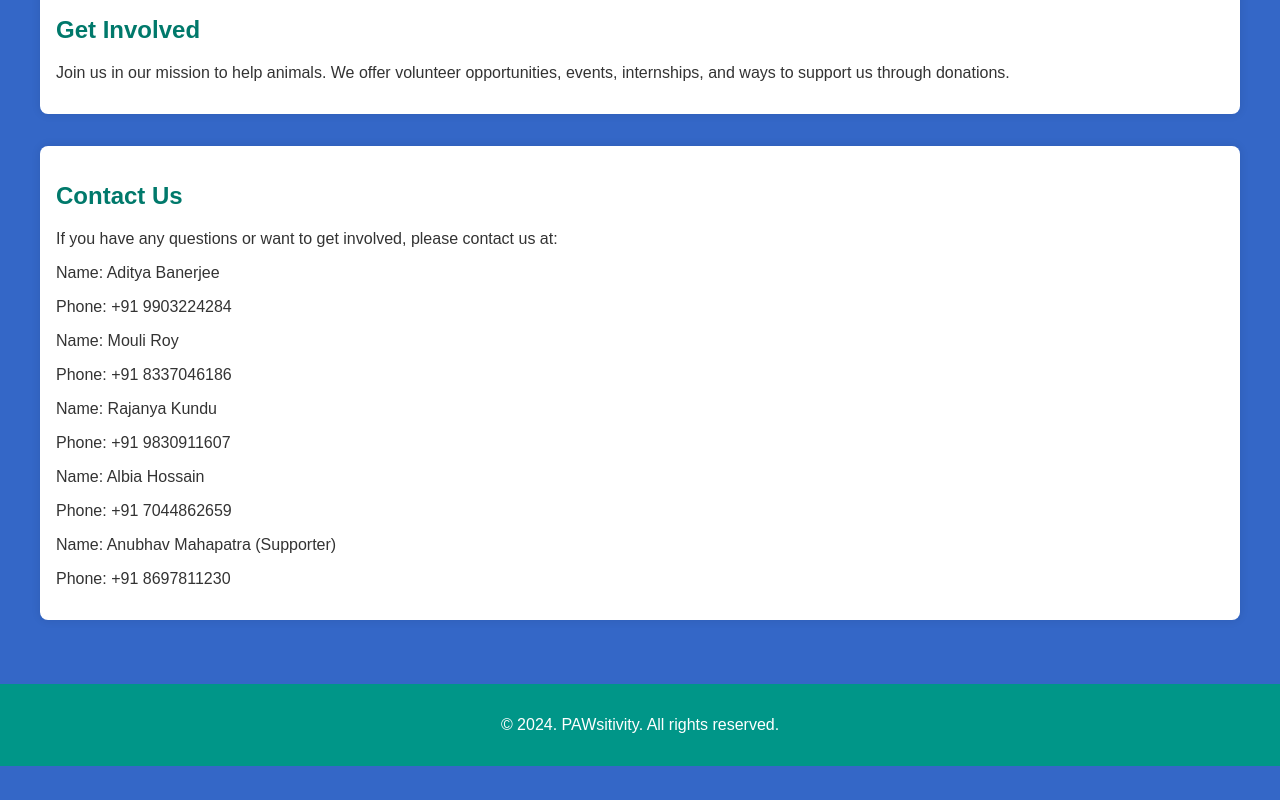
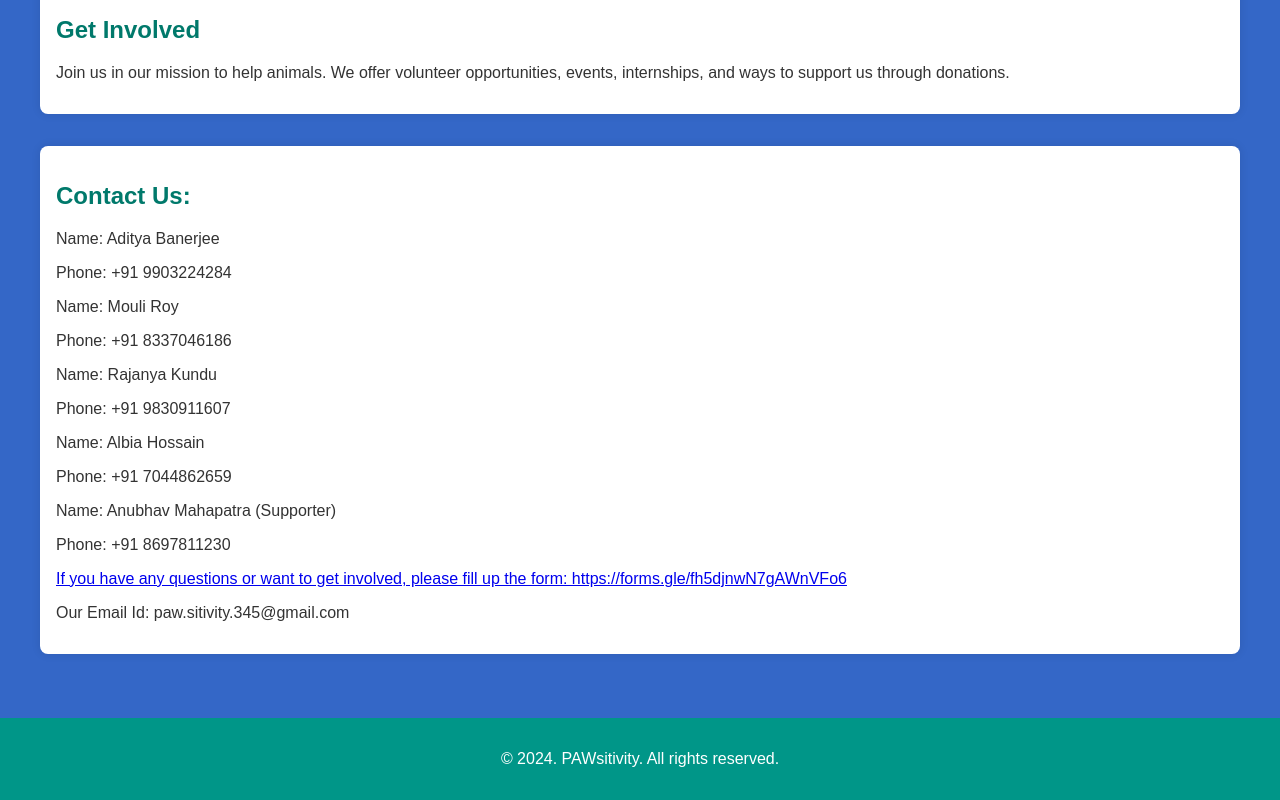
Before and after one commit to AdityaPuku/PAWsitivity, a plain HTML site: page index.html in a window 1280 px wide. Shown: the part 799-1599 px from the top of the page. Before the commit the page ends 1565 px from the top, so only its background shows below. Drawn offline with Linux system fonts and the light colour scheme.

Commit message:
Update index.html

```diff
--- a/index.html
+++ b/index.html
@@ -89,18 +89,25 @@
     </section>
 
     <section id="contact" class="section">
-        <h2>Contact Us</h2>
-        <p>If you have any questions or want to get involved, please contact us at:</p>
+        <h2>Contact Us:</h2>
+
         <p>Name: Aditya Banerjee </p>
         <p>Phone: +91 9903224284</p>
+
         <p>Name: Mouli Roy </p>
         <p>Phone: +91 8337046186</p>
+
         <p>Name: Rajanya Kundu </p>
         <p>Phone: +91 9830911607</p>
+
         <p>Name: Albia Hossain </p>
         <p>Phone: +91 7044862659</p>
+
         <p>Name: Anubhav Mahapatra (Supporter)</p>
         <p>Phone: +91 8697811230</p>
+
+        <p><a href="https://forms.gle/fh5djnwN7gAWnVFo6">If you have any questions or want to get involved, please fill up the form: https://forms.gle/fh5djnwN7gAWnVFo6</a></p>
+        <p>Our Email Id: paw.sitivity.345@gmail.com </p>
     </section>
 
 </div>
```
